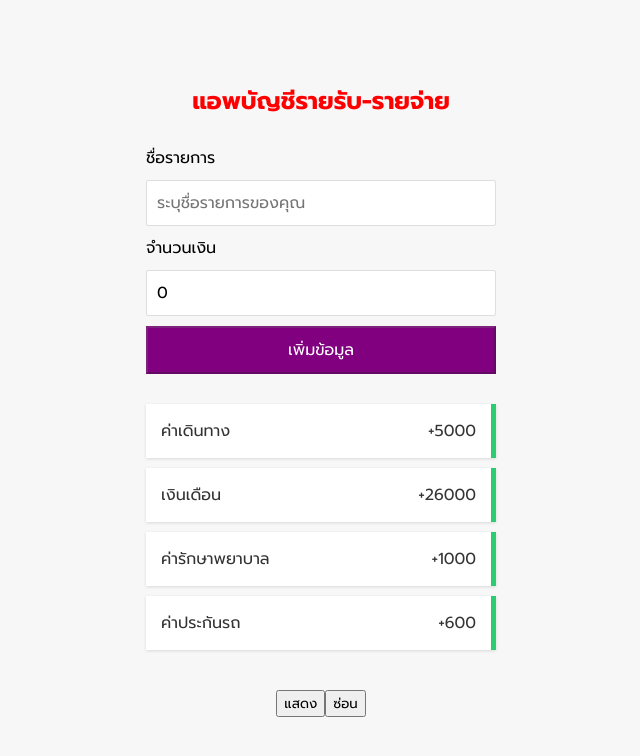
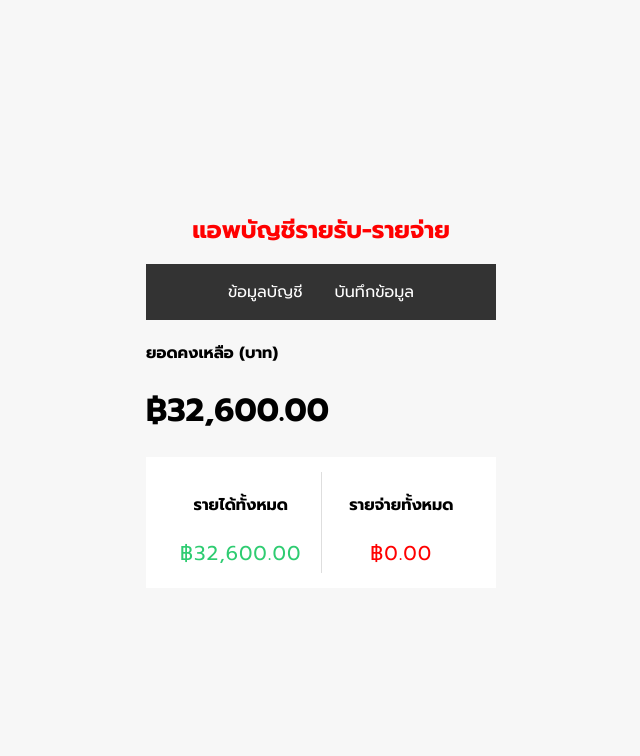
Before and after one commit to Passon819/react-basic, a React (Create React App) app: page / in a window 1280 px wide. Shown: the top 756 px of the page, without its empty margins (319-959 px from the left). Built offline with nearby package versions, Linux system fonts and the light colour scheme.

Commit message:
react router and format number

```diff
--- a/package.json
+++ b/package.json
@@ -9,6 +9,7 @@
     "prop-types": "^15.8.1",
     "react": "^18.2.0",
     "react-dom": "^18.2.0",
+    "react-router-dom": "^6.22.3",
     "react-scripts": "5.0.1",
     "uuid": "^9.0.1",
     "web-vitals": "^2.1.4"
--- a/src/App.css
+++ b/src/App.css
@@ -19,3 +19,21 @@ body {
   margin: 30px auto;
   width: 350px;
 }
+
+.horizontal-menu {
+  list-style-type: none;
+  margin: 0;
+  padding: 0;
+  overflow: hidden;
+  background: #333;
+  text-align: center;
+}
+.horizontal-menu li {
+  display: inline-block;
+}
+.horizontal-menu a {
+  color: white;
+  text-decoration: none;
+  padding: 16px;
+  display: block;
+}
--- a/src/App.js
+++ b/src/App.js
@@ -2,8 +2,9 @@ import Transaction from "./components/Transaction";
 import FormComponent from "./components/FormComponent";
 import ReportComponent from "./components/ReportComponent";
 import "./App.css";
-import { useEffect, useState, useReducer } from "react";
+import { useEffect, useState } from "react";
 import DataContext from "./data/DataContext";
+import { BrowserRouter as Router, Routes, Route, Link } from "react-router-dom";
 
 function App() {
   const design = { color: "red", textAlign: "center", fontSize: "1.5em" };
@@ -36,22 +37,9 @@ function App() {
       amounts
         .filter((element) => element < 0)
         .reduce((total, element) => (total += element), 0) * -1;
-    setReportIncome(income);
-    setReportExpense(expense);
+    setReportIncome(income.toFixed(2));
+    setReportExpense(expense.toFixed(2));
   }, [items, reportIncome, reportExpense]);
-
-  // reducer state
-  const [showReport, setShowReport] = useState(false);
-  const reducer = (state, action) => {
-    switch (action.type) {
-      case "SHOW":
-        return setShowReport(true);
-      case "HIDE":
-        return setShowReport(false);
-    }
-  };
-
-  const [result, dispath] = useReducer(reducer, showReport);
 
   return (
     <DataContext.Provider
@@ -62,14 +50,30 @@ function App() {
     >
       <div className="container">
         <h1 style={design}>แอพบัญชีรายรับ-รายจ่าย</h1>
-        {showReport && <ReportComponent />}
-        <FormComponent onAddItem={onAddNewItem} />
-        <Transaction items={items} />
-        <div align="center">
-          <h1>{result}</h1>
-          <button onClick={() => dispath({ type: "SHOW" })}>แสดง</button>
-          <button onClick={() => dispath({ type: "HIDE" })}>ซ่อน</button>
-        </div>
+        <Router>
+          <div>
+            <ul className="horizontal-menu">
+              <li>
+                <Link to="/">ข้อมูลบัญชี</Link>
+              </li>
+              <li>
+                <Link to="/insert">บันทึกข้อมูล</Link>
+              </li>
+            </ul>
+            <Routes>
+              <Route path="/" element={<ReportComponent />}></Route>
+              <Route
+                path="/insert"
+                element={
+                  <>
+                    <FormComponent onAddItem={onAddNewItem} />
+                    <Transaction items={items} />
+                  </>
+                }
+              ></Route>
+            </Routes>
+          </div>
+        </Router>
       </div>
     </DataContext.Provider>
   );
--- a/src/components/Item.js
+++ b/src/components/Item.js
@@ -10,12 +10,16 @@ const Item = (props) => {
   const status = amount < 0 ? "expense" : "income";
   const symbol = amount < 0 ? "-" : "+";
 
+  const formatNumber = (num) => {
+    return num.toString().replace(/(\d)(?=(\d{3})+(?!\d))/g, "$1,");
+  };
+
   return (
     <li className={status}>
       {title}
       <span>
         {symbol}
-        {Math.abs(amount)}
+        {formatNumber(Math.abs(amount))}
       </span>
     </li>
   );
--- a/src/components/ReportComponent.js
+++ b/src/components/ReportComponent.js
@@ -4,18 +4,22 @@ import "./ReportComponent.css";
 
 const ReportComponent = () => {
   const { income, expense } = useContext(DataContext);
+
+  const formatNumber = (num) => {
+    return num.toString().replace(/(\d)(?=(\d{3})+(?!\d))/g, "$1,");
+  };
   return (
     <div>
       <h4>ยอดคงเหลือ (บาท)</h4>
-      <h1>฿{income - expense}</h1>
+      <h1>฿{formatNumber((income - expense).toFixed(2))}</h1>
       <div className="report-container">
         <div>
           <h4>รายได้ทั้งหมด</h4>
-          <p className="report plus">฿{income}</p>
+          <p className="report plus">฿{formatNumber(income)}</p>
         </div>
         <div>
           <h4>รายจ่ายทั้งหมด</h4>
-          <p className="report minus">฿{expense}</p>
+          <p className="report minus">฿{formatNumber(expense)}</p>
         </div>
       </div>
     </div>
```
Also changed, not shown: 1 other file (tests, documents, lock files or other folders).
